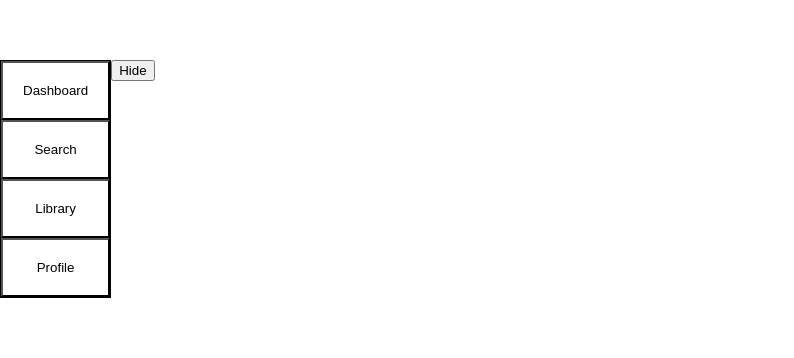
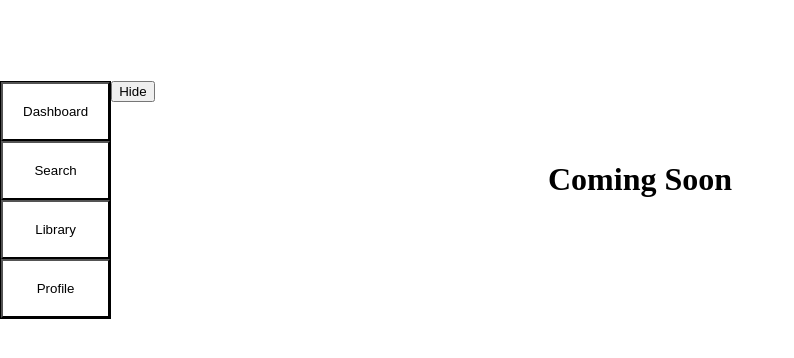
Before and after one commit to bpun1p/MERN-weather-app, a React (Create React App) app in the folder client/: page /dashboard in a window 1280 px wide. Shown: the part 260-618 px from the top of the page, without its empty margins (0-794 px from the left). Built offline with nearby package versions, Linux system fonts and the light colour scheme.

Commit message:
add text fillers for incomplete features from nav

```diff
--- a/client/src/App.js
+++ b/client/src/App.js
@@ -2,6 +2,8 @@ import React from 'react';
 import './App.css';
 import Search from './components/weather/Weather';
 import Nav from './components/navigation/Nav';
+import Dashboard from './components/dashboard/Dashboard';
+import Profile from './components/profile/Profile';
 import Library from './components/myLibrary/MyLibrary';
 import { BrowserRouter, Routes, Route } from 'react-router-dom';
 
@@ -12,9 +14,11 @@ function App() {
     <Routes>
       <Route path='/search' element={<Search/>} />
       <Route path='/library' element={<Library/>} />
+      <Route path='/profile' element={<Profile/>} />
+      <Route path='/dashboard' element={<Dashboard/>} />
     </Routes>
     </BrowserRouter>
   );
-}
+};
 
 export default App;
--- /dev/null
+++ b/client/src/components/dashboard/Dashboard.css
@@ -0,0 +1,5 @@
+.dashboard-heading {
+  position: relative;
+  text-align: center;
+  top: 400px;
+}
--- /dev/null
+++ b/client/src/components/dashboard/Dashboard.js
@@ -0,0 +1,10 @@
+import React from 'react';
+import './Dashboard.css'
+
+export default function Dashboard() {
+  return (
+    <div className='dashboard'>
+      <h1 className='dashboard-heading'>Coming Soon</h1>
+    </div>
+  );
+};
--- /dev/null
+++ b/client/src/components/profile/Profile.css
@@ -0,0 +1,5 @@
+.profile-heading {
+  position: relative;
+  text-align: center;
+  top: 400px;
+}
--- /dev/null
+++ b/client/src/components/profile/Profile.js
@@ -0,0 +1,10 @@
+import React from 'react';
+import './Profile.css'
+
+export default function Profile() {
+  return (
+    <div className='profile'>
+      <h1 className='profile-heading'>Coming Soon</h1>
+    </div>
+  );
+};
```
